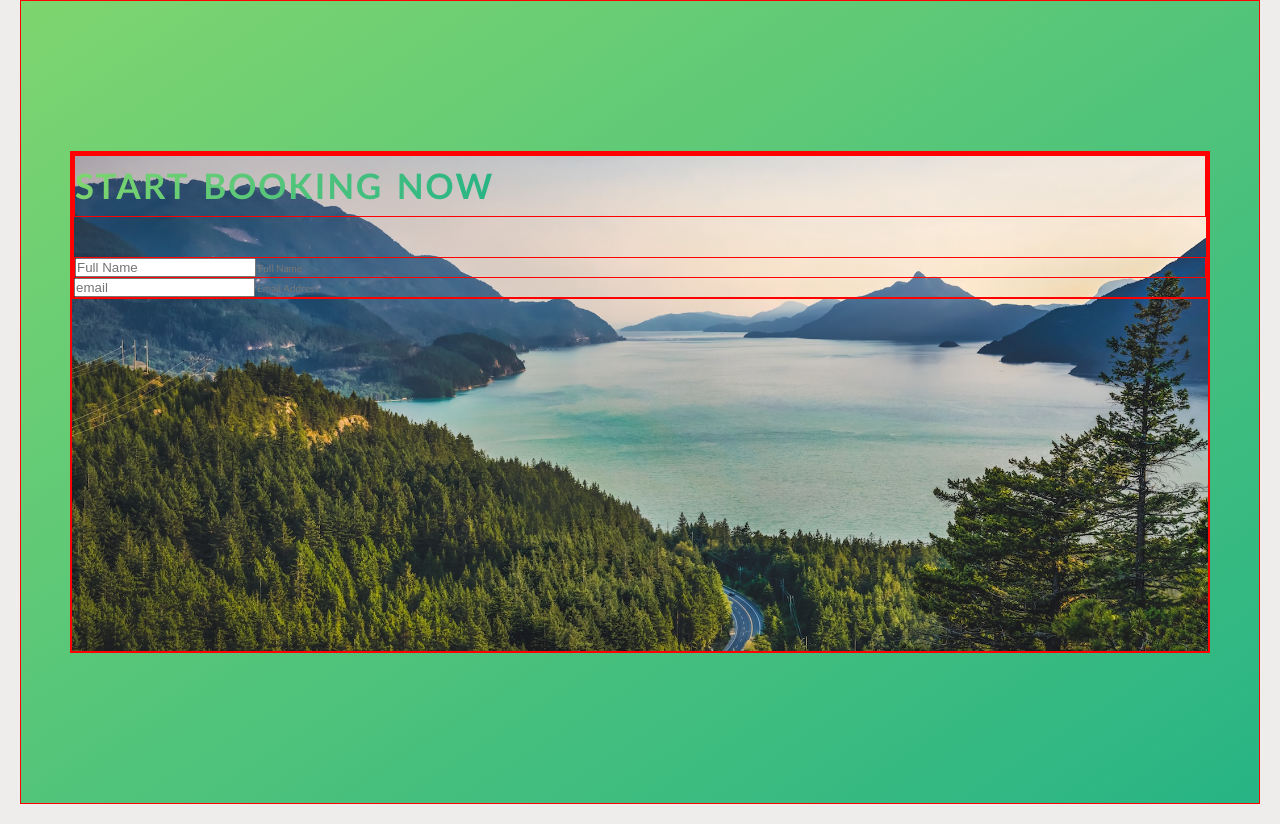
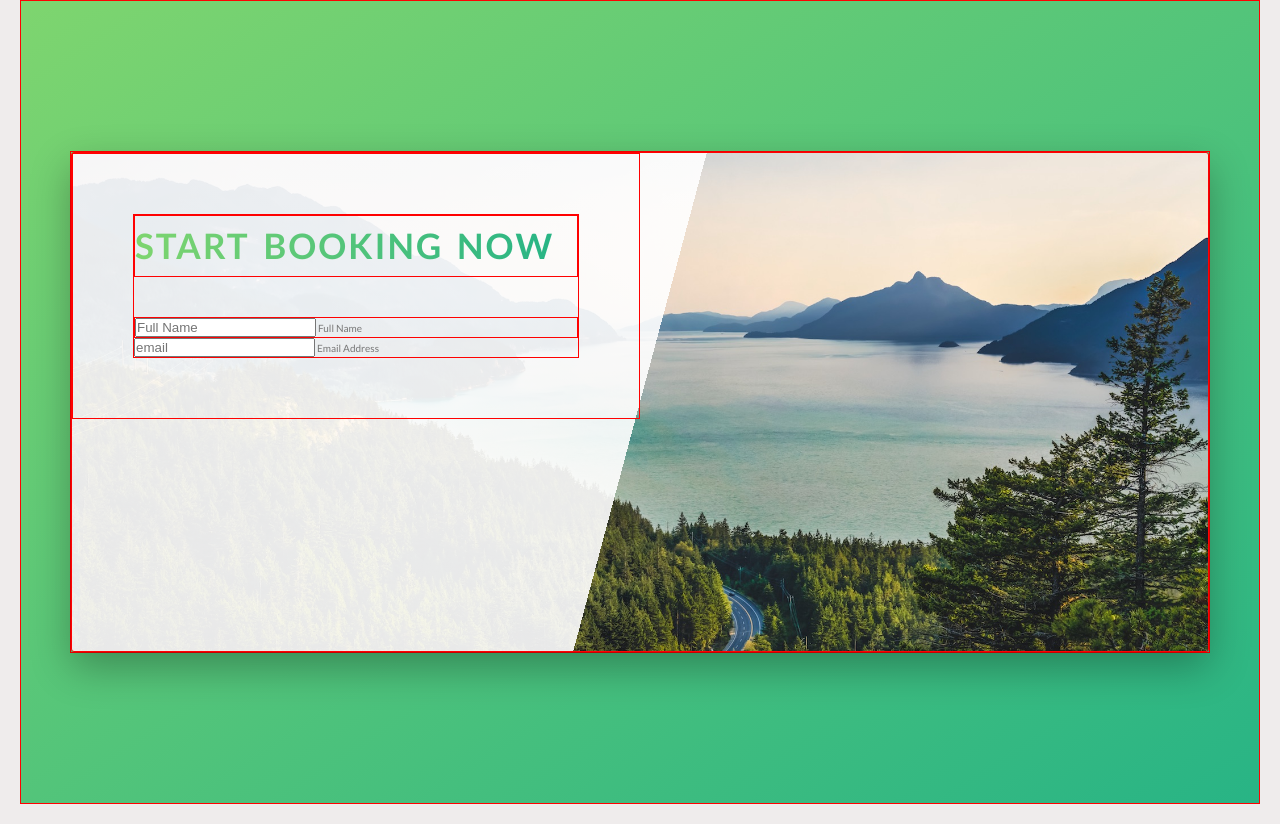
Before and after one commit to aru99/Natours_trekking_project, a website: page index.html in a window 1280 px wide. Shown: the part 4645-5469 px from the top of the page. Drawn offline with nearby package versions, Linux system fonts and the light colour scheme; files that its build step writes are made by us from their sources.

Commit message:
added form section

```diff
--- a/sass/pages/_home.scss
+++ b/sass/pages/_home.scss
@@ -42,7 +42,20 @@
 }
 
 .book {
-  background-image: url(../img/nat-10.jpg);
+  background-image: linear-gradient(
+      105deg,
+      rgba($color-white, 0.9) 0%,
+      rgba($color-white, 0.9) 50%,
+      transparent 50%
+    ),
+    url(../img/nat-10.jpg);
   background-size: cover;
   height: 50rem;
+  border-radius: 0.3rem;
+  box-shadow: 0 1.5rem 4rem rgba($color-black, 0.3);
+
+  &__form {
+    width: 50%;
+    padding: 6rem;
+  }
 }
```
